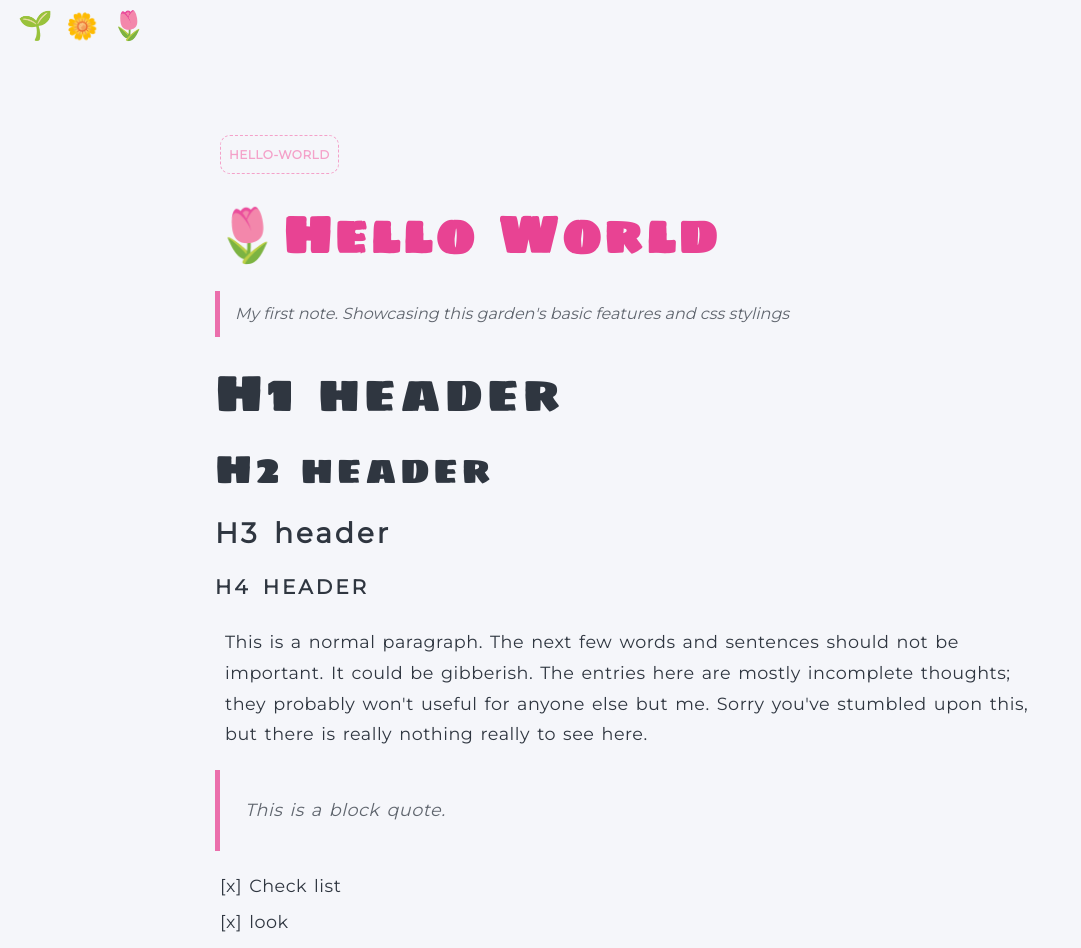
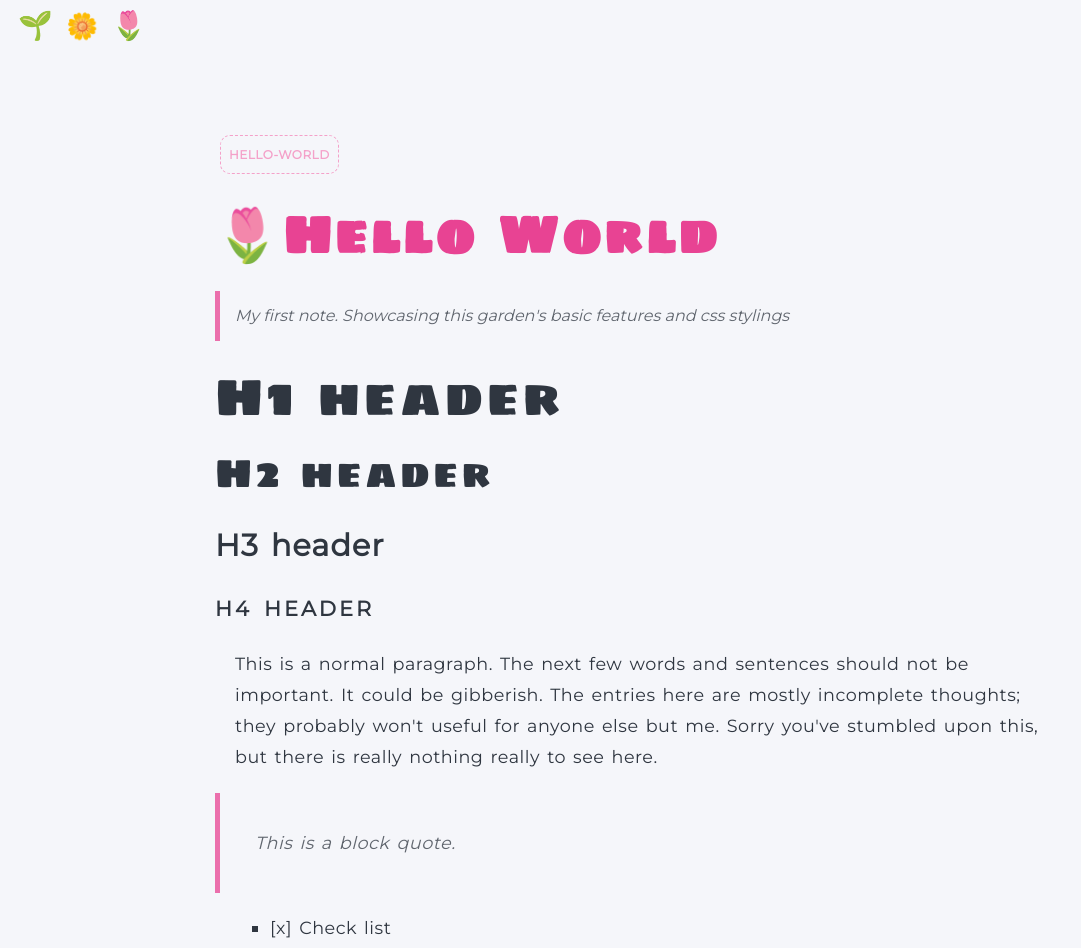
Before and after one commit to mithi/digital-garden, a Next.js app: page /notes/001 in a window 1280 px wide. Shown: the top 948 px of the page, without its empty margins (0-1081 px from the left). Built offline with nearby package versions, Linux system fonts and the light colour scheme; a web font is replaced by a local one.

Commit message:
🌷 Update CSS styles

```diff
--- a/components/NotePreview/NotePreview.module.css
+++ b/components/NotePreview/NotePreview.module.css
@@ -66,6 +66,6 @@
 
 .description {
     margin: 10px;
-    line-height: 1;
+    line-height: 1.25;
     padding: 0;
 }
--- a/styles/globals.css
+++ b/styles/globals.css
@@ -24,11 +24,21 @@ li {
     letter-spacing: 0.5px;
     word-spacing: 2px;
     line-height: 1.75;
-    margin: 10px;
+    margin: 20px;
 }
 
 li {
     margin: 5px;
+}
+
+ol {
+    list-style-type: decimal;
+    margin-left: 50px;
+}
+
+ul {
+    list-style-type: square;
+    margin-left: 50px;
 }
 
 a {
@@ -64,12 +74,15 @@ h2 {
 
 h3 {
     font-weight: bolder;
-    font-size: 1.75rem;
+    font-size: 1.9rem;
+    letter-spacing: 1px;
+    word-spacing: 3px;
+    line-height: 1.5;
 }
 
 h4 {
-    font-size: 1.25rem;
-    font-weight: bolder;
+    font-size: 1.3rem;
+    font-weight: 900;
     text-transform: uppercase;
 }
 
@@ -90,6 +103,7 @@ article blockquote {
     border-color: var(--c0-primary);
     margin: 20px;
     margin-left: 0;
+    line-height: 1.25;
 }
 
 * {
```
